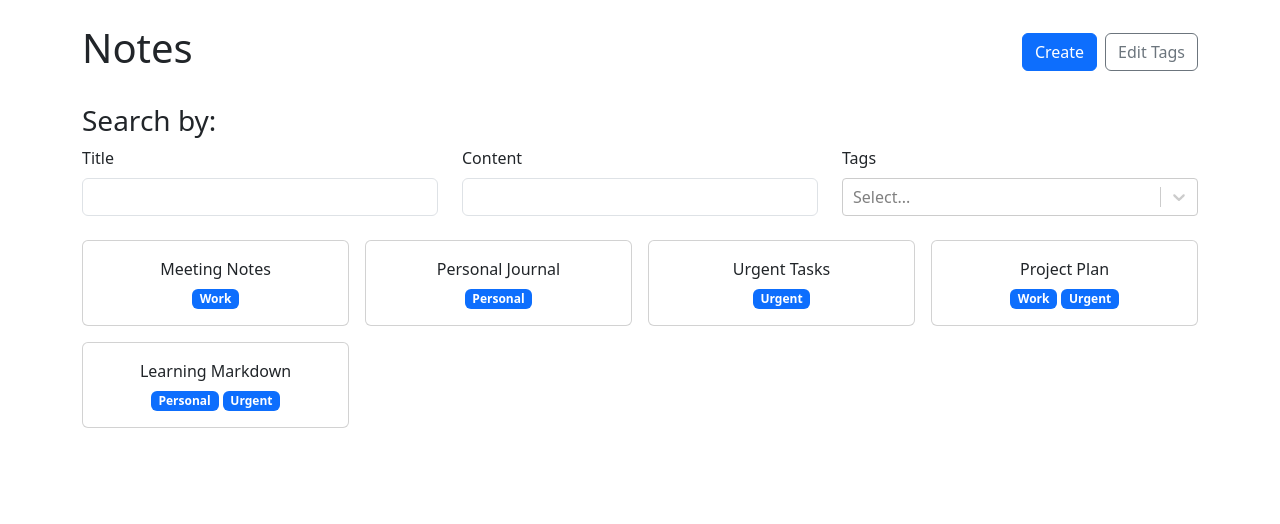
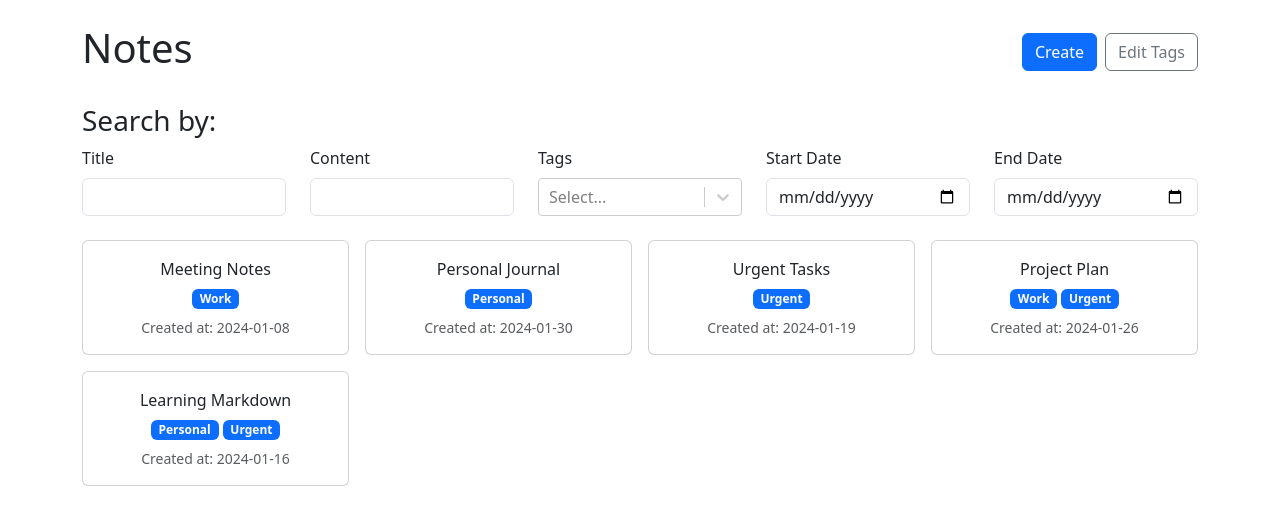
Before and after one commit to ingacrd/React_TypeScript_NotesApp, a React (Vite) app: page / in a window 1280 px wide. Shown: the top 524 px of the page. Built offline with nearby package versions, Linux system fonts and the light colour scheme.

Commit message:
add created_date and filter notes by date

```diff
--- a/index.html
+++ b/index.html
@@ -4,7 +4,7 @@
     <meta charset="UTF-8" />
     <link rel="icon" type="image/svg+xml" href="/vite.svg" />
     <meta name="viewport" content="width=device-width, initial-scale=1.0" />
-    <title>Note Taking App</title>
+    <title>Notes Taking App</title>
   </head>
   <body>
     <div id="root"></div>
--- a/src/App.tsx
+++ b/src/App.tsx
@@ -1,5 +1,5 @@
 import "bootstrap/dist/css/bootstrap.min.css"
-import { useMemo } from "react"
+import { useEffect, useMemo } from "react"
 import { Container } from "react-bootstrap"
 import { Routes, Route, Navigate } from "react-router-dom"
 import { NewNote } from "./NewNote"
@@ -25,29 +25,33 @@ export type RawNoteData = {
   title: string
   markdown: string
   tagIds: string[]
+  created_at: string
 
 }
 export type NoteData = {
   title: string
   markdown: string
   tags: Tag[]
-
+  created_at: string
 }
 export type Tag = {
   id: string
   label: string
 }
 
-initializeLocalStorage();
 
 function App() {
+
+useEffect(() => {
+  initializeLocalStorage();
+}, [])
 
 const [notes, setNotes] = useLocalStorage<RawNote[]>("NOTES", []);
 const [tags, setTags] = useLocalStorage<Tag[]>("TAGS", []);
 
 const notesWithTags = useMemo(() => {
   return notes.map(note => {
-    return{...note, tags: tags.filter(tag => note.tagIds.includes(tag.id)),created_at: new Date().toISOString()}
+    return{...note, tags: tags.filter(tag => note.tagIds.includes(tag.id))}
   })
 }, [notes, tags])
 
--- a/src/NoteForm.tsx
+++ b/src/NoteForm.tsx
@@ -33,6 +33,7 @@ export function NoteForm({
             title: titleRef.current!.value,
             markdown: markdownRef.current!.value,
             tags: selectedTags,
+            created_at: new Date().toISOString(),
         })
 
         navigate("..")
--- a/src/NoteList.tsx
+++ b/src/NoteList.tsx
@@ -9,6 +9,7 @@ type SimplifiedNote = {
     tags: Tag[]
     title: string
     id:string
+    created_at: string
 }
 
 type NoteListProps = {
@@ -30,24 +31,23 @@ export function NoteList({availableTags, notes, onUpdateTag, onDeleteTag}: NoteL
     const [selectedTags, setSelectedTags] = useState<Tag[]>([])
     const [title, setTitle] = useState("")
     const [content, setContent] = useState("");
+    const [startDate, setStartDate] = useState<Date | null>(null);
+    const [endDate, setEndDate] = useState<Date | null>(null);
     const [editTagsModalIsOpen, setEditTagsModalIsOpen] = useState(false)
 
     const filteredNotes = useMemo(() =>{
         return notes.filter(note => {
         const matchesTitle = title === "" || note.title.toLowerCase().includes(title.toLowerCase());
         const matchesContent = content === "" || note.markdown.toLowerCase().includes(content.toLowerCase());
+        const matchesStartDate = !startDate || new Date(note.created_at) >= startDate;
+        const matchesEndDate = !endDate || new Date(note.created_at) <= endDate;
         const matchesTags = selectedTags.length ===0||
                 selectedTags.every(tag=>
                     note.tags.some(noteTag => noteTag.id === tag.id));
+        return matchesTitle && matchesContent && matchesTags && matchesStartDate && matchesEndDate;
 
-        return matchesTitle && matchesContent && matchesTags;
-        // return notes.filter(note => {
-        //     return(title === ""|| note.title.toLowerCase().includes(title.toLowerCase())) &&
-            // (selectedTags.length ===0||
-            //     selectedTags.every(tag=>
-            //         note.tags.some(noteTag => noteTag.id === tag.id)))
         })
-    },[title, content, selectedTags])
+    },[title, content, selectedTags,startDate,endDate])
 
     return ( <>
     <Row className="align-items-center mb-4">
@@ -101,12 +101,33 @@ export function NoteList({availableTags, notes, onUpdateTag, onDeleteTag}: NoteL
                     />
                     </Form.Group>
                 </Col>
+                <Col>
+                    <Form.Group controlId="startDate">
+                        <Form.Label>Start Date</Form.Label>
+                        <Form.Control
+                            type="date"
+                            value={startDate ? startDate.toISOString().split('T')[0] : ''}
+                            onChange={e => setStartDate(e.target.value ? new Date(e.target.value) : null)}
+                        />
+                    </Form.Group>
+                </Col>
+                <Col>
+                    <Form.Group controlId="endDate">
+                        <Form.Label>End Date</Form.Label>
+                        <Form.Control
+                            type="date"
+                            value={endDate ? endDate.toISOString().split('T')[0] : ''}
+                            onChange={e => setEndDate(e.target.value ? new Date(e.target.value) : null)}
+                        />
+                    </Form.Group>
+                </Col>
             </Row>
     </Form>
     <Row xs={1} sm={2} lg={3} xl={4} className="g-3">
+        {/* <pre>{JSON.stringify(filteredNotes,undefined,2)}</pre> */}
         {filteredNotes.map(note => (
             <Col key={note.id}>
-                <NoteCard id={note.id} title={note.title} tags={note.tags}/>
+                <NoteCard id={note.id} title={note.title} tags={note.tags} created_at = {note.created_at}/>
             </Col>
         ))}
     </Row>
@@ -121,7 +142,7 @@ export function NoteList({availableTags, notes, onUpdateTag, onDeleteTag}: NoteL
     )
 }
 
-function NoteCard({id,title,tags}: SimplifiedNote){
+function NoteCard({id,title,tags,created_at}: SimplifiedNote){
     return (
         <Card as={Link} to={`/${id}`} className={`h-100 text-reset text-decoration-none ${styles.card}`}>
             <Card.Body>
@@ -141,6 +162,7 @@ function NoteCard({id,title,tags}: SimplifiedNote){
                             ))}
                         </Stack>
                     )}
+                    <span className="text-left text-muted small">Created at: {created_at.split('T')[0]}</span>
                 </Stack>
             </Card.Body>
         </Card>
--- a/src/notesProvider.ts
+++ b/src/notesProvider.ts
@@ -1,7 +1,18 @@
 import { v4 as uuidV4 } from "uuid";
 import { RawNote, Tag } from "./App";
 
+function getRandomDate() {
+  const date = new Date();
+  const offset = Math.floor(Math.random() * 30);
+  date.setDate(date.getDate() - offset);
+  return date.toISOString();
+}
+
 export function initializeLocalStorage() {
+  if (localStorage.getItem("NOTES") && localStorage.getItem("TAGS")) {
+    return;
+  }
+
   const initialTags: Tag[] = [
     { id: uuidV4(), label: "Work" },
     { id: uuidV4(), label: "Personal" },
@@ -35,6 +46,8 @@ Overall, the meeting was productive and all major points were covered.
 [Project A Documentation](https://example.com/docs/project-a)
 `,
       tagIds: [initialTags[0].id],
+      created_at: getRandomDate(),
+
     },
     {
       id: uuidV4(),
@@ -62,6 +75,7 @@ Today was a good day, felt productive and energized.
 > "The only way to do great work is to love what you do." - Steve Jobs
 `,
       tagIds: [initialTags[1].id],
+      created_at: getRandomDate(),
     },
     {
       id: uuidV4(),
@@ -81,6 +95,7 @@ Today was a good day, felt productive and energized.
 [Quarterly Report Template](https://example.com/templates/report)
 `,
       tagIds: [initialTags[2].id],
+      created_at: getRandomDate(),
     },
     {
       id: uuidV4(),
@@ -107,6 +122,7 @@ Today was a good day, felt productive and energized.
 [Design Prototypes](https://example.com/designs)
 `,
       tagIds: [initialTags[0].id, initialTags[2].id],
+      created_at: getRandomDate(),
     },
     {
       id: uuidV4(),
@@ -147,6 +163,7 @@ console.log('Hello, world!');
 ![Markdown Logo](https://markdown-here.com/img/icon256.png)
 `,
       tagIds: [initialTags[1].id, initialTags[2].id],
+      created_at: getRandomDate(),
     },
   ];
 
@@ -154,5 +171,4 @@ console.log('Hello, world!');
   localStorage.setItem("TAGS", JSON.stringify(initialTags));
 }
 
-// Run the initialization function
 initializeLocalStorage();
```
